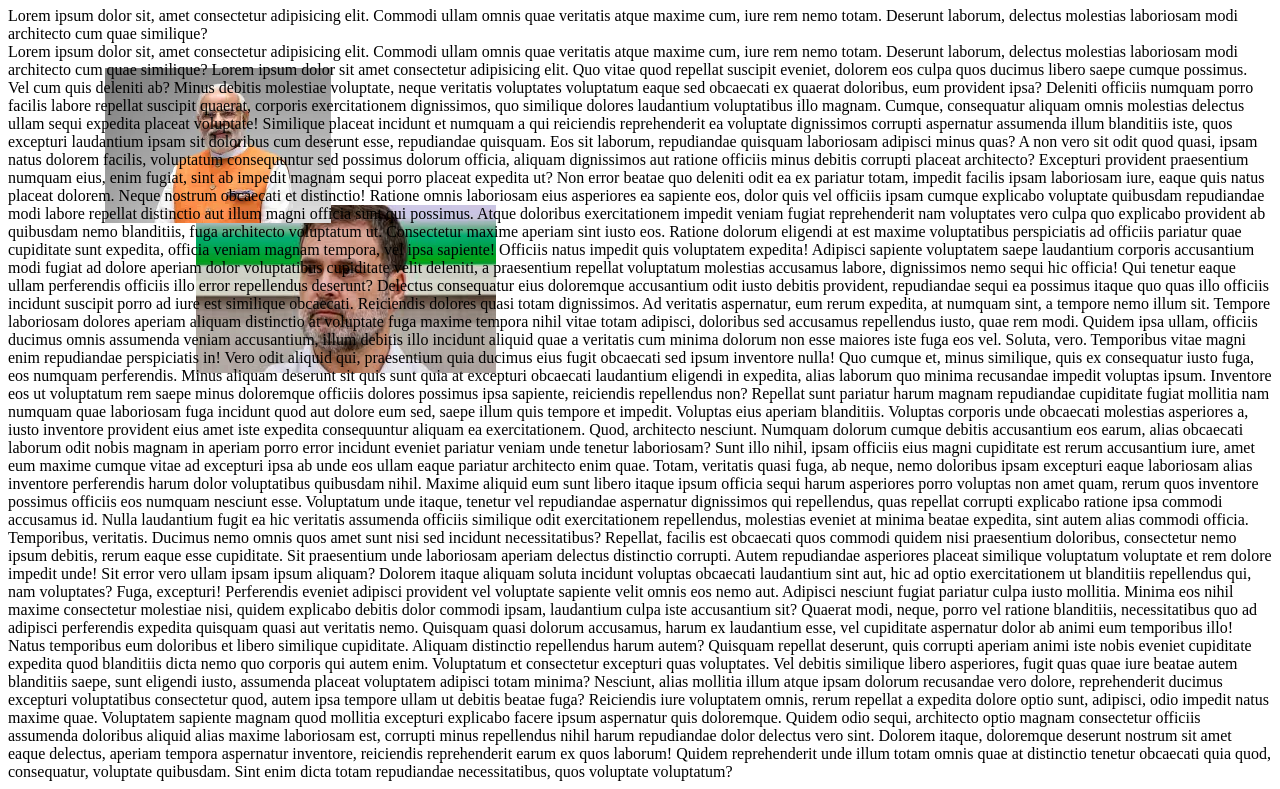
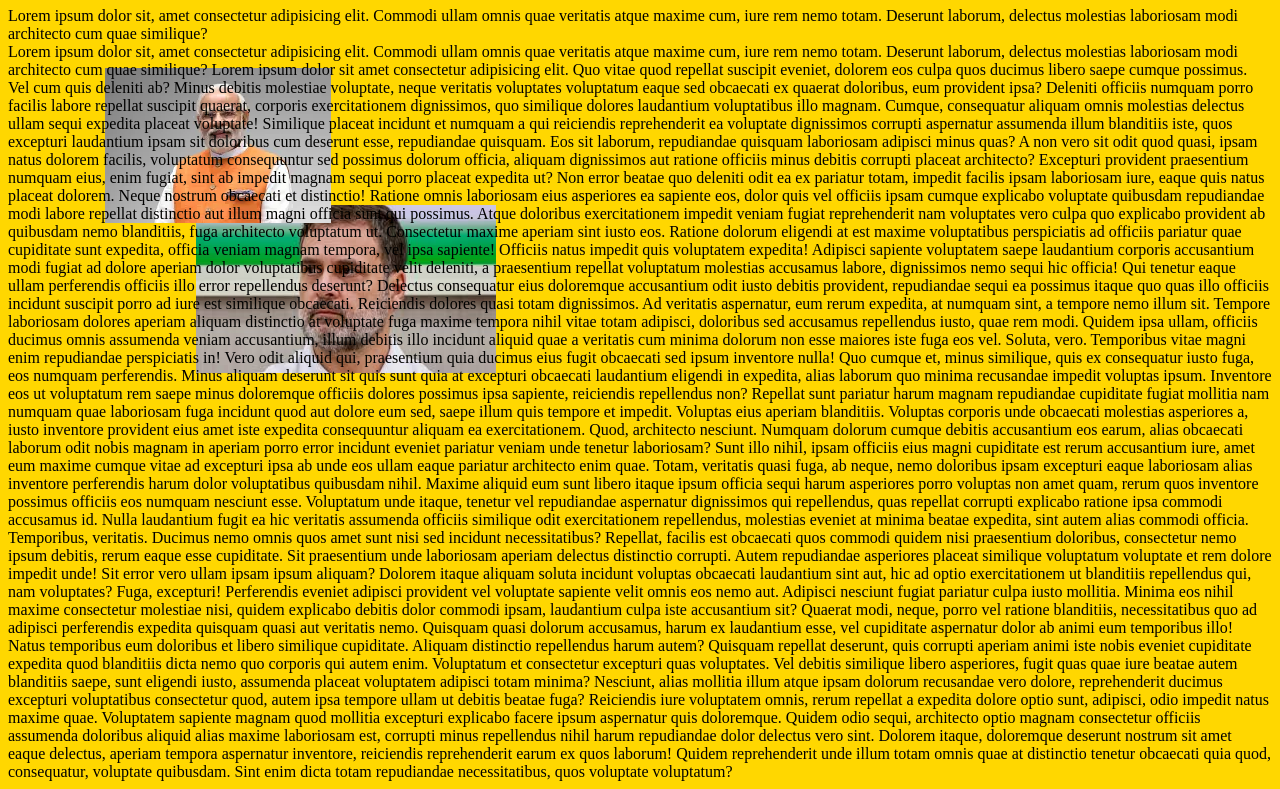
Before and after one commit to AnuprashGautam/CSS-By-Yahu-Baba, a plain HTML site: page Videos 021 to 030/background-image/index.html in a window 1280 px wide. Shown: the part 73-862 px from the top of the page. Drawn offline with Linux system fonts and the light colour scheme.

Commit message:
Added videos from 21 to 30.

```diff
--- a/Videos 021 to 030/background-image/index.html
+++ b/Videos 021 to 030/background-image/index.html
@@ -6,13 +6,13 @@
     <title>background-image Property</title>
     <style>
         body{
-            /* background-color: gold; */
-            /* background-image: url(background/bg.jpg), url(background/bg1.jpeg);
-            background-repeat: no-repeat,no-repeat; */
-            /* background-position: top right; == right top; */
-            /* background-position: 10% 20%, 20% 40%; */
+            /* background-color: gold;
+            background-image: url(background/bg.jpg), url(background/bg1.jpeg);
+            background-repeat: no-repeat,no-repeat;
+            background-position: top right;
+            background-position: 10% 20%, 20% 40%;  */
 
-            background: url(background/bg.jpg) no-repeat 10% 20%,url(background/bg1.jpeg) no-repeat 20% 40%  ;
+            background: url(background/bg.jpg) no-repeat 10% 20%,url(background/bg1.jpeg) no-repeat 20% 40%,gold  ;
         }
     </style>
 </head>
```
